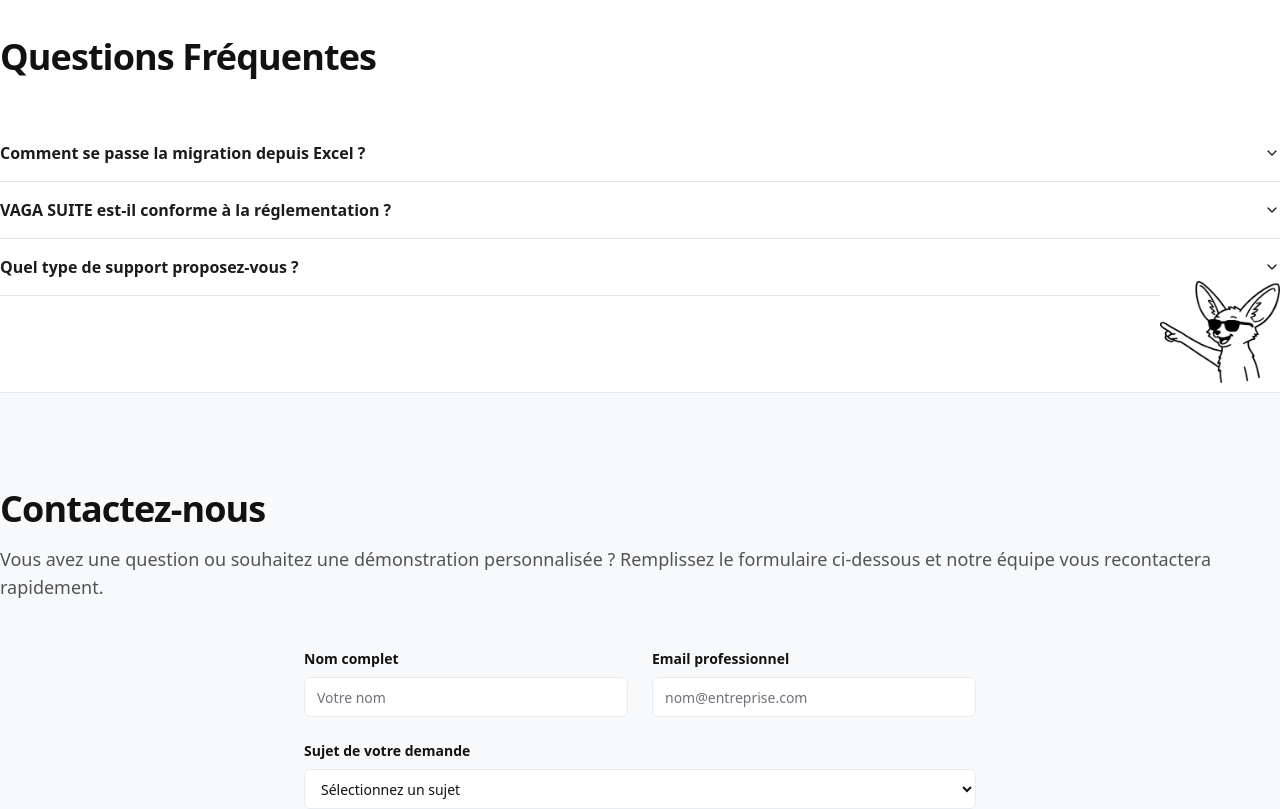
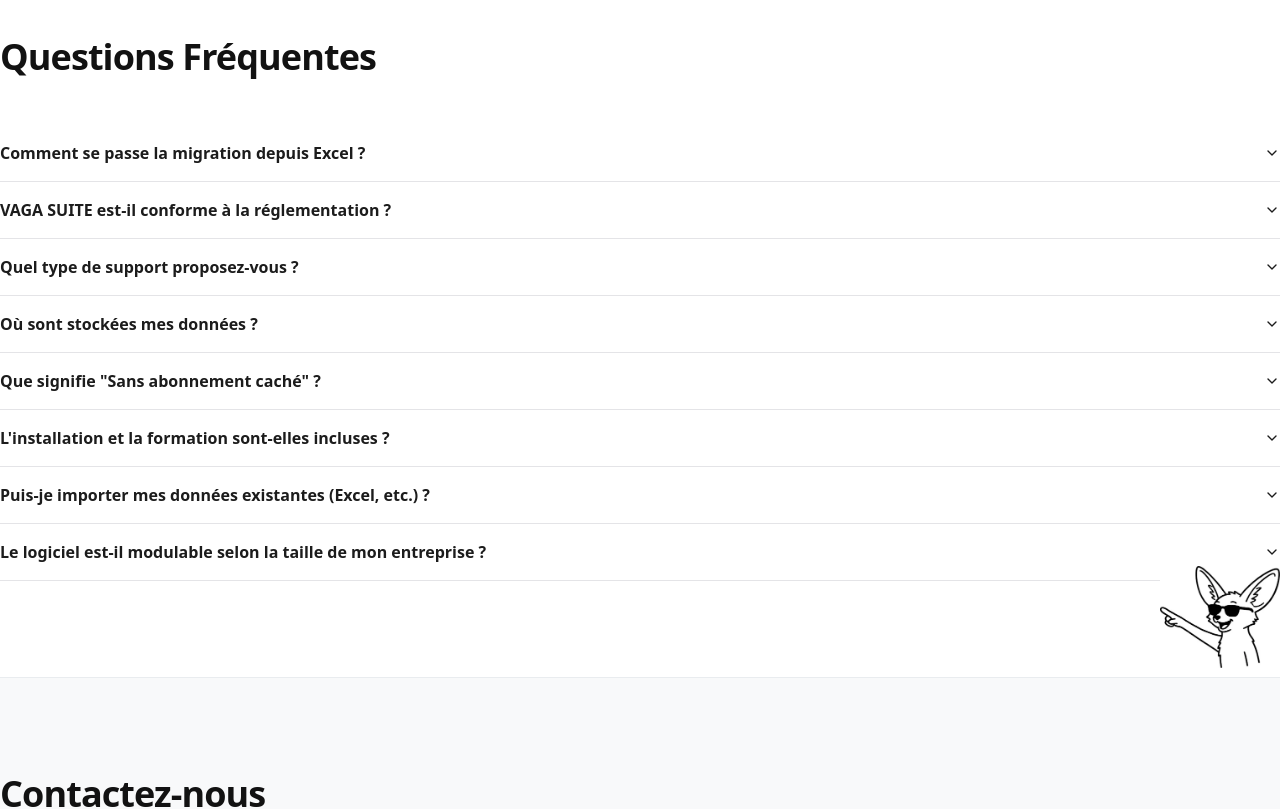
Before and after one commit to vaga-tn/vaga.tn, a Next.js app: page / in a window 1280 px wide. Shown: the part 3620-4429 px from the top of the page. Built offline with nearby package versions, Linux system fonts and the light colour scheme.

Commit message:
chore: updated faq section

```diff
--- a/src/components/sections/FAQ.tsx
+++ b/src/components/sections/FAQ.tsx
@@ -7,43 +7,65 @@
 import Image from "next/image"
 
 export function FAQ() {
+
+  const FAQS = [
+    {
+      q: 'Comment se passe la migration depuis Excel ?',
+      a: 'Nous vous accompagnons de A à Z. Nos experts importent vos données actuelles directement dans VAGA SUITE. La transition se fait en douceur sans perte d\'historique.',
+    },
+    {
+      q: 'VAGA SUITE est-il conforme à la réglementation ?',
+      a: 'Absolument. VAGA SUITE est entièrement conforme aux normes comptables et fiscales tunisiennes en vigueur, et est régulièrement mis à jour pour refléter tout changement législatif.',
+    },
+    {
+      q: 'Quel type de support proposez-vous ?',
+      a: ' Nous offrons un support local dédié et réactif, disponible par téléphone et par email. De plus, une formation initiale est incluse pour assurer la prise en main rapide par vos équipes.',
+    },
+    {
+      q: 'Où sont stockées mes données ?',
+      a: 'Nous accordons une importance capitale à la souveraineté de vos données. Vos informations sont stockées sur des serveurs sécurisés avec des sauvegardes quotidiennes automatiques. Vous restez le seul propriétaire de vos données.',
+    },
+    {
+      q: 'Que signifie "Sans abonnement caché" ?',
+      a: 'Contrairement aux solutions SaaS classiques qui vous facturent chaque mois indéfiniment, notre modèle est transparent. Vous payez pour ce que vous utilisez, sans frais de licence mensuels obligatoires qui augmentent avec le temps.',
+    },
+    {
+      q: 'L\'installation et la formation sont-elles incluses ?',
+      a: 'Oui, nous proposons des packs d\'accompagnement pour configurer le logiciel selon vos besoins spécifiques et former votre équipe pour une prise en main immédiate.',
+    },
+    {
+      q: 'Puis-je importer mes données existantes (Excel, etc.) ?',
+      a: 'Absolument. Vaga Suite permet l\'importation facile de vos listes de produits, clients et fournisseurs via des fichiers Excel ou CSV pour que vous puissiez commencer à travailler en quelques minutes.',
+    },
+    {
+      q: 'Le logiciel est-il modulable selon la taille de mon entreprise ?',
+      a: 'Tout à fait. Vous pouvez commencer avec le module Inventaire et Ventes, puis ajouter la Comptabilité ou les RH au fur et à mesure que votre entreprise grandit. Vous ne payez que pour les fonctionnalités dont vous avez réellement besoin.',
+    },
+  ];
   return (
-    <section className="py-24 bg-white relative">
-      <div className="container mx-auto px-4 lg:px-0">
+    <section className="relative py-24 bg-white">
+      <div className="container px-4 mx-auto lg:px-0">
 
-        <h2 className="text-3xl font-bold tracking-tight sm:text-4xl mb-12 text-zinc-900">
+        <h2 className="mb-12 text-3xl font-bold tracking-tight sm:text-4xl text-zinc-900">
           Questions Fréquentes
         </h2>
 
         <div className="max-w-7xl">
           <Accordion type="single" collapsible className="w-full">
-            <AccordionItem value="item-1">
-              <AccordionTrigger className="text-base font-semibold text-zinc-800 hover:text-zinc-900 data-[state=open]:text-zinc-900">
-                Comment se passe la migration depuis Excel ?
-              </AccordionTrigger>
-              <AccordionContent className="text-zinc-600">
-                Nous vous accompagnons de A à Z. Nos experts importent vos données actuelles directement dans VAGA SUITE. La transition se fait en douceur sans perte d'historique.
-              </AccordionContent>
-            </AccordionItem>
-            <AccordionItem value="item-2">
-              <AccordionTrigger className="text-base font-semibold text-zinc-800 hover:text-zinc-900 data-[state=open]:text-zinc-900">
-                VAGA SUITE est-il conforme à la réglementation ?
-              </AccordionTrigger>
-              <AccordionContent className="text-zinc-600">
-                Absolument. VAGA SUITE est entièrement conforme aux normes comptables et fiscales tunisiennes en vigueur, et est régulièrement mis à jour pour refléter tout changement législatif.
-              </AccordionContent>
-            </AccordionItem>
-            <AccordionItem value="item-3">
-              <AccordionTrigger className="text-base font-semibold text-zinc-800 hover:text-zinc-900 data-[state=open]:text-zinc-900">
-                Quel type de support proposez-vous ?
-              </AccordionTrigger>
-              <AccordionContent className="text-zinc-600">
-                Nous offrons un support local dédié et réactif, disponible par téléphone et par email. De plus, une formation initiale est incluse pour assurer la prise en main rapide par vos équipes.
-              </AccordionContent>
-            </AccordionItem>
+            {
+              FAQS.map((faq, index) => (
+                <AccordionItem value={"item-" + index} key={index}>
+                  <AccordionTrigger className="text-base font-semibold text-zinc-800 hover:text-zinc-900 data-[state=open]:text-zinc-900">
+                    {faq.q}
+                  </AccordionTrigger>
+                  <AccordionContent className="text-zinc-600">
+                    {faq.a}
+                  </AccordionContent>
+                </AccordionItem>
+              ))
+            }
           </Accordion>
         </div>
-
         <div className="absolute bottom-0 right-0">
           <Image src="/fennec_faq.webp" alt="Fennec VAGA" loading="eager" width={120} height={120} className="w-[120px] h-[120px] object-contain" />
         </div>
```
